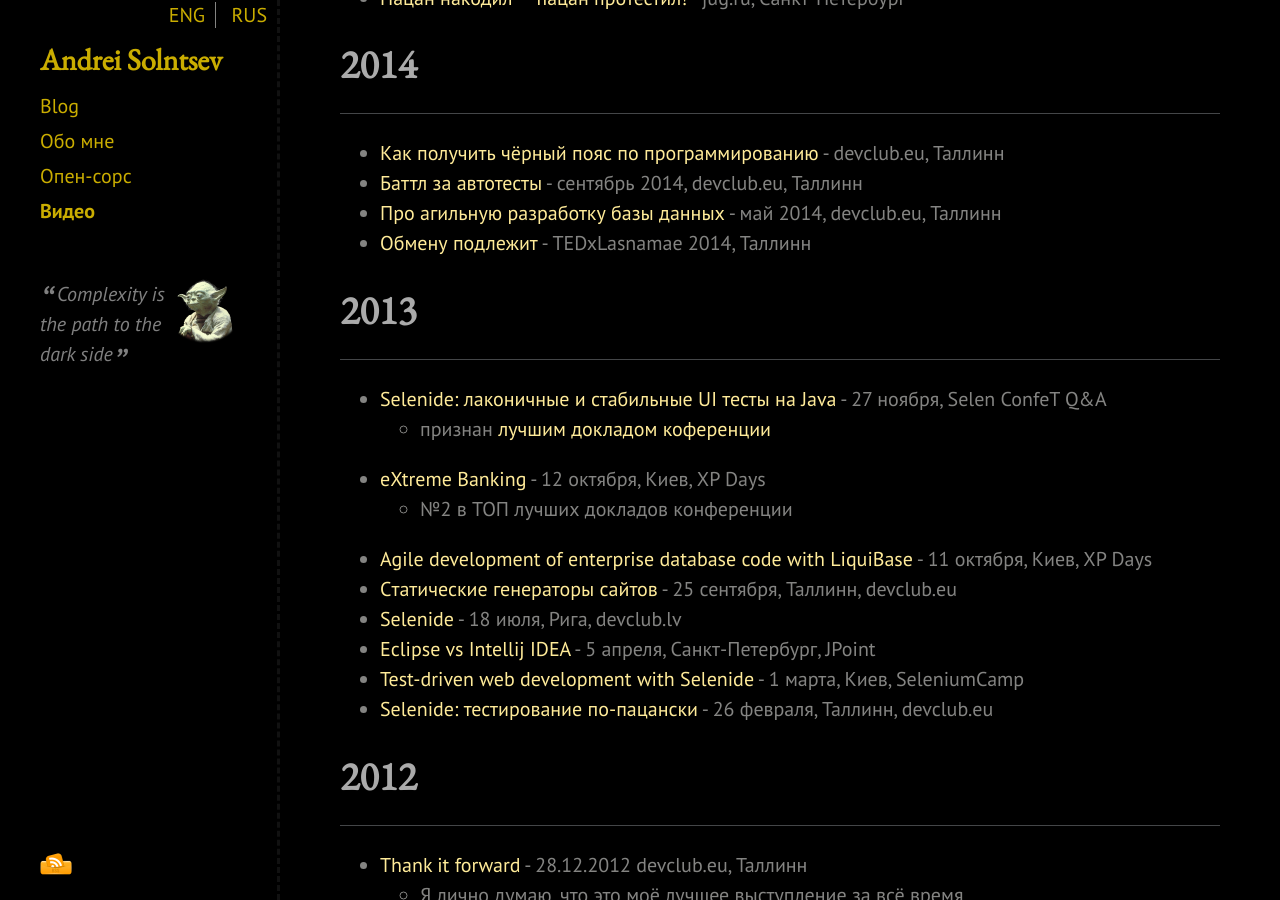
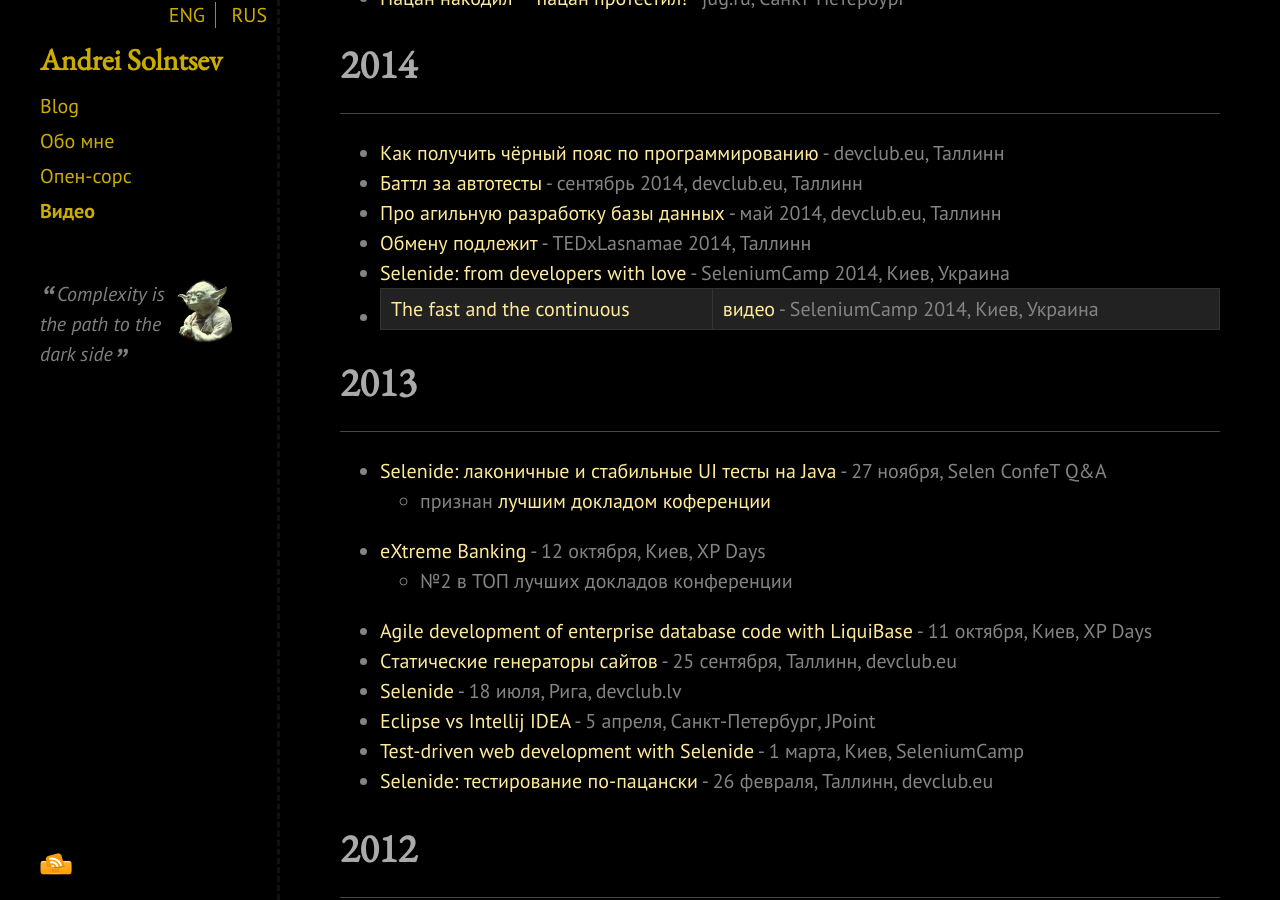
Before and after one commit to asolntsev/asolntsev.github.io, a Jekyll site: the page built from ru/video.md, in a window 1280 px wide and 900 px high, scrolled down 829 px. Built offline with Jekyll 4.4.1, drawn with Linux system fonts in a browser that asks for light colours; nearby versions of some CDN libraries; Markdown is read by kramdown in place of the engine named in the settings.

Commit message:
add SelenimCamp 2014 presentations

```diff
--- a/ru/video.md
+++ b/ru/video.md
@@ -36,6 +36,8 @@ category: ru
 * [Баттл за автотесты](http://www.devclub.eu/2014/10/05/video-battle-autotests/) - сентябрь 2014, devclub.eu, Таллинн
 * [Про агильную разработку базы данных](https://www.youtube.com/watch?v=A3XoEp_3V88) - май 2014, devclub.eu, Таллинн
 * [Обмену подлежит](https://www.youtube.com/watch?v=UL8xGs6DjNo) - TEDxLasnamae 2014, Таллинн
+* [Selenide: from developers with love](http://seleniumcamp.com/archive/selenium-camp-2014/materials/selenide/) - SeleniumCamp 2014, Киев, Украина
+* [The fast and the continuous](http://seleniumcamp.com/archive/selenium-camp-2014/materials/the-fast-and-continuous/) | [видео](https://www.youtube.com/watch?v=BYr-HNus90I&list=PL4Xdj6CMk6HRXMORodq9QNK-UjSkkiypL) - SeleniumCamp 2014, Киев, Украина
 
 # 2013
 * * *
```
